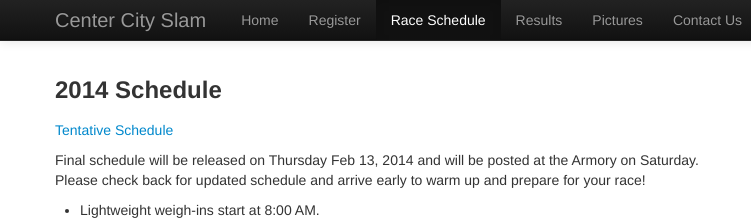
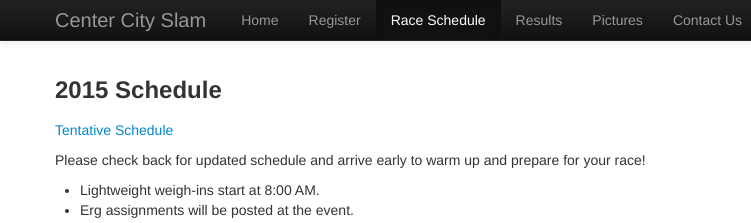
Before and after one commit to yo-johnnyd/centercityslam, a plain HTML site: page schedule.html in a window 1280 px wide. Shown: the top 223 px of the page, 0-751 px from the left. Drawn offline with Linux system fonts and the light colour scheme.

Commit message:
schedule update

```diff
--- a/schedule.html
+++ b/schedule.html
@@ -49,9 +49,9 @@
     <div class="container">
       <div class="row">
         <div class="span7">
-          <h3>2014 Schedule</h3>
-          <p><a href="CCS_14_prelim_schedule.pdf" target="_blank">Tentative Schedule</a></p>
-          <p>Final schedule will be released on Thursday Feb 13, 2014 and will be posted at the Armory on Saturday. Please check back for updated schedule and arrive early to warm up and prepare for your race!</p>
+          <h3>2015 Schedule</h3>
+          <p><a href="Center_City_Slam_2015_Tentative_Schedule.pdf" target="_blank">Tentative Schedule</a></p>
+          <p>Please check back for updated schedule and arrive early to warm up and prepare for your race!</p>
           <ul>
             <li>Lightweight weigh-ins start at 8:00 AM.</li>
             <li>Erg assignments will be posted at the event.</li>
```
Also changed, not shown: 1 other file.
